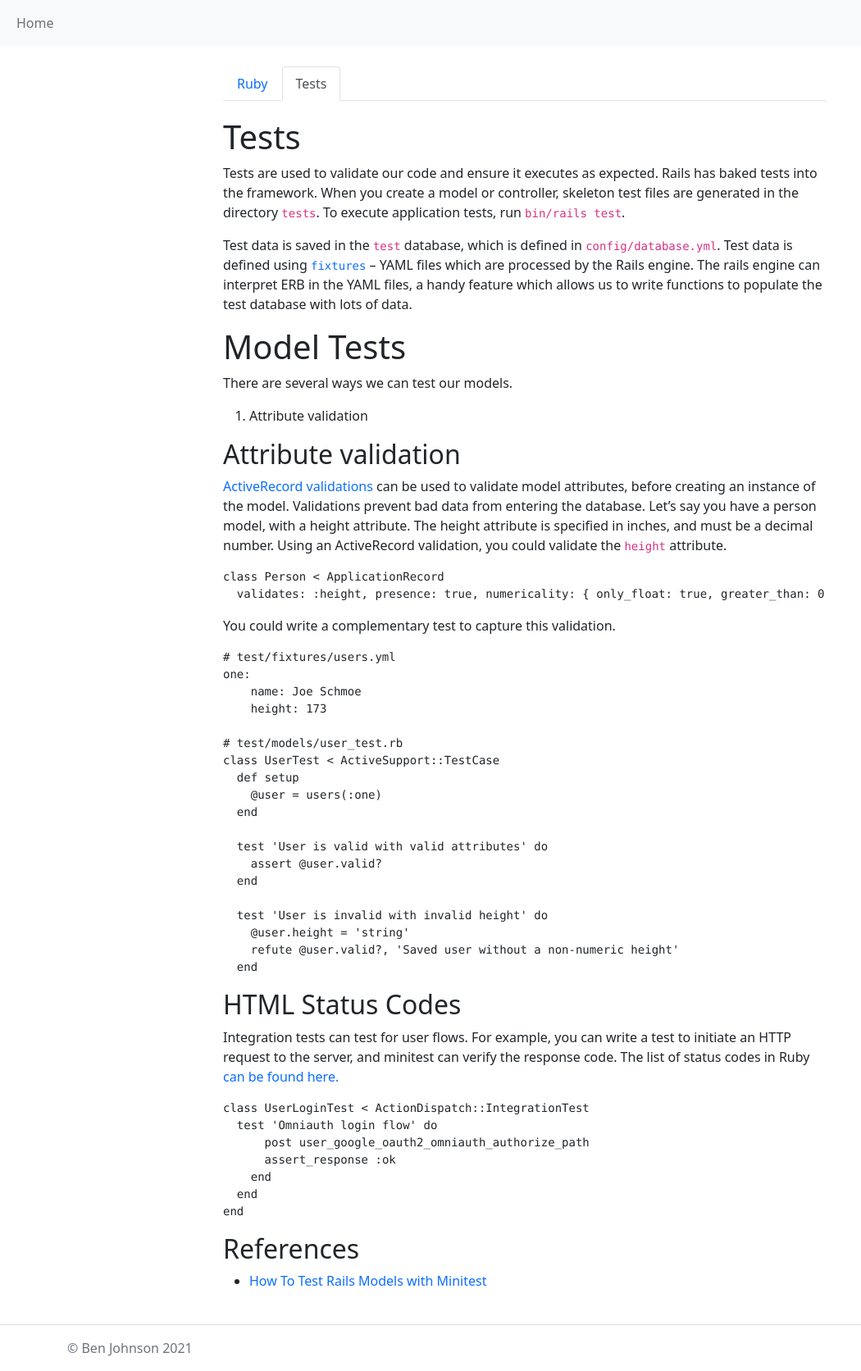
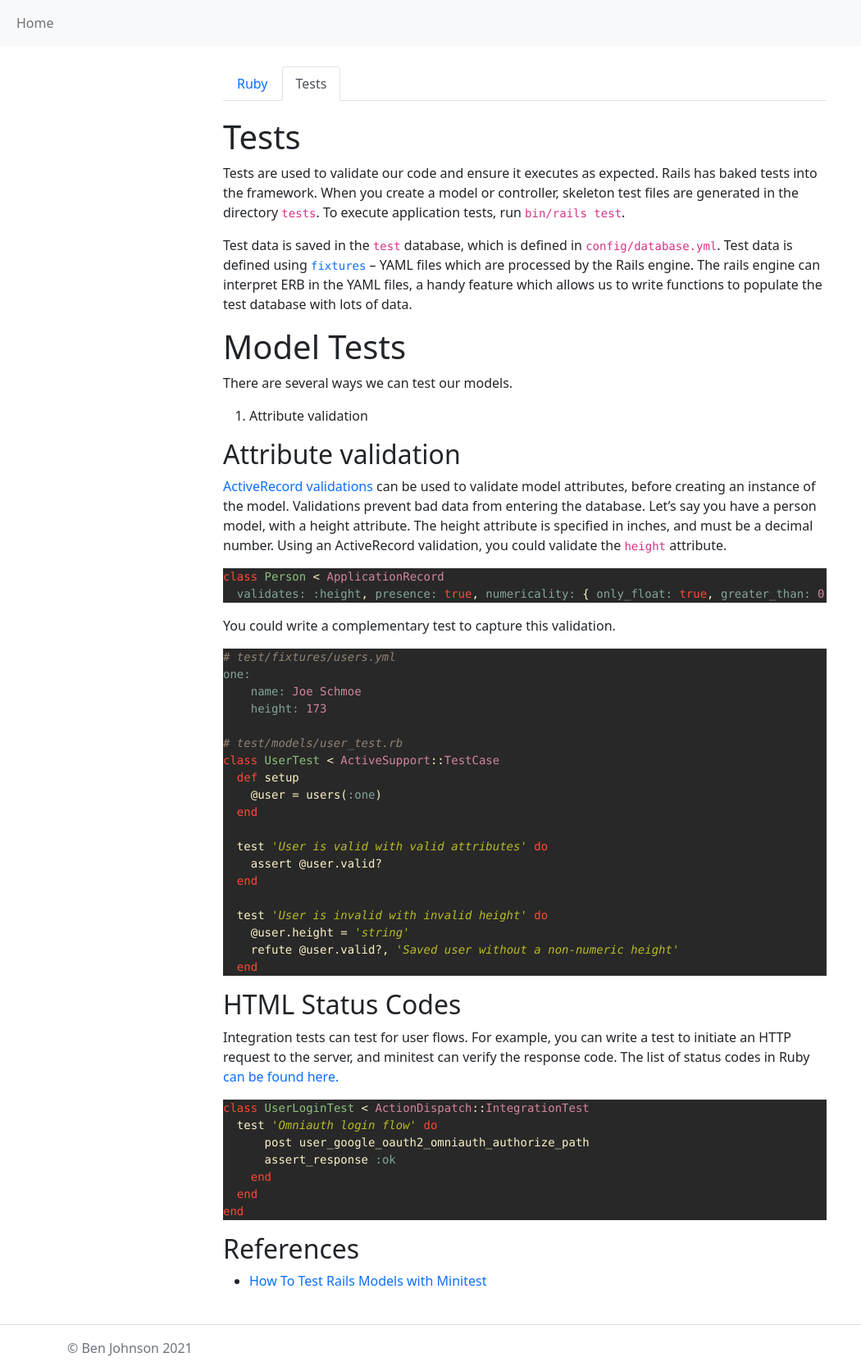
Before and after one commit to bdjohnson529/codechalet.com, a Jekyll site: the page built from _docs/ruby/ruby-on-rails/tests.md, in a window 1280 px wide. Shown: the whole page at 82% size, without its empty margins (0-1050 px from the left). Built offline with Jekyll 4.4.1, drawn with Linux system fonts in a browser that asks for light colours.

Commit message:
Refactor/layouts (#2)
* feat: Add Bootstrap CDN

* feat: Remove dependency on nodejs

* feat: add navpane

* update: algorithms headers

* udpate: databases headers

* update: docker

* update: gitcli

* update: js

* update: python

* update: ruby

* update: windows

* feat: add code highlighting

Co-authored-by: Ben Johnson <benjohnson@MCY.localdomain>

```diff
--- /dev/null
+++ b/_sass/code.scss
@@ -0,0 +1,87 @@
+.highlight table td { padding: 5px; }
+.highlight table pre { margin: 0; }
+.highlight, .highlight .w {
+  color: #fbf1c7;
+  background-color: #282828;
+}
+.highlight .err {
+  color: #fb4934;
+  background-color: #282828;
+  font-weight: bold;
+}
+.highlight .c, .highlight .ch, .highlight .cd, .highlight .cm, .highlight .cpf, .highlight .c1, .highlight .cs {
+  color: #928374;
+  font-style: italic;
+}
+.highlight .cp {
+  color: #8ec07c;
+}
+.highlight .nt {
+  color: #fb4934;
+}
+.highlight .o, .highlight .ow {
+  color: #fbf1c7;
+}
+.highlight .p, .highlight .pi {
+  color: #fbf1c7;
+}
+.highlight .gi {
+  color: #b8bb26;
+  background-color: #282828;
+}
+.highlight .gd {
+  color: #fb4934;
+  background-color: #282828;
+}
+.highlight .gh {
+  color: #b8bb26;
+  font-weight: bold;
+}
+.highlight .k, .highlight .kn, .highlight .kp, .highlight .kr, .highlight .kv {
+  color: #fb4934;
+}
+.highlight .kc {
+  color: #d3869b;
+}
+.highlight .kt {
+  color: #fabd2f;
+}
+.highlight .kd {
+  color: #fe8019;
+}
+.highlight .s, .highlight .sb, .highlight .sc, .highlight .dl, .highlight .sd, .highlight .s2, .highlight .sh, .highlight .sx, .highlight .s1 {
+  color: #b8bb26;
+  font-style: italic;
+}
+.highlight .si {
+  color: #b8bb26;
+  font-style: italic;
+}
+.highlight .sr {
+  color: #b8bb26;
+  font-style: italic;
+}
+.highlight .sa {
+  color: #fb4934;
+}
+.highlight .se {
+  color: #fe8019;
+}
+.highlight .nn {
+  color: #8ec07c;
+}
+.highlight .nc {
+  color: #8ec07c;
+}
+.highlight .no {
+  color: #d3869b;
+}
+.highlight .na {
+  color: #b8bb26;
+}
+.highlight .m, .highlight .mb, .highlight .mf, .highlight .mh, .highlight .mi, .highlight .il, .highlight .mo, .highlight .mx {
+  color: #d3869b;
+}
+.highlight .ss {
+  color: #83a598;
+}
--- a/assets/css/main.scss
+++ b/assets/css/main.scss
@@ -6,3 +6,4 @@
 @import "links";
 @import "navpane";
 @import "blog";
+@import "code";
```
